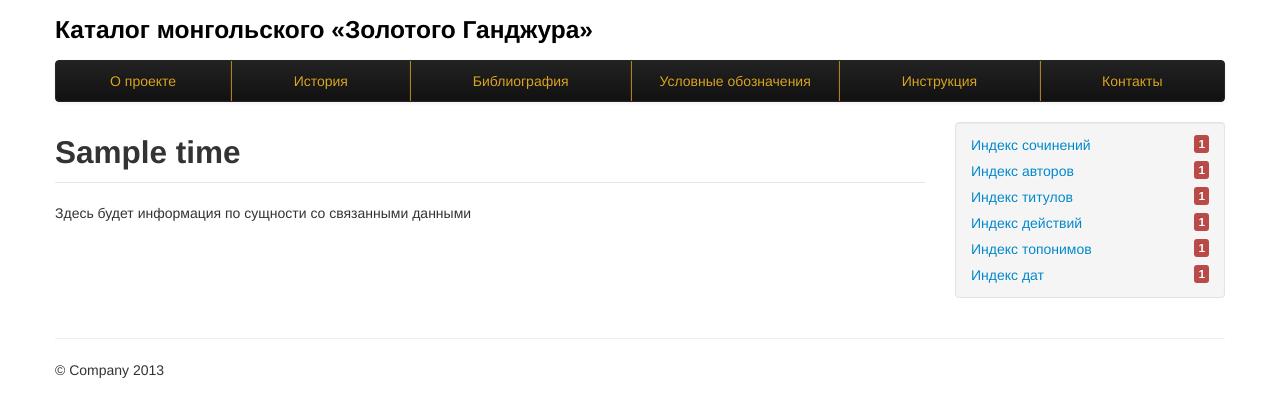
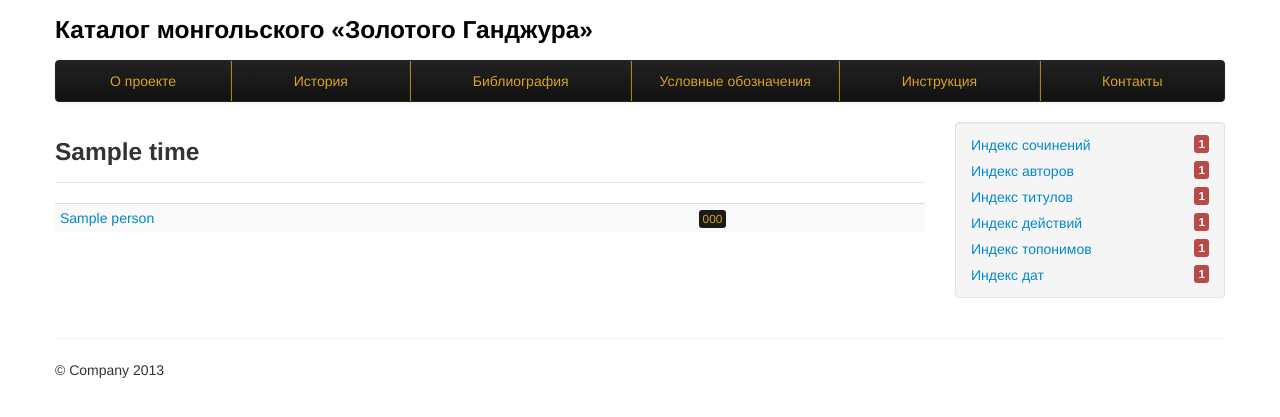
Before and after one commit to Se7ge/yanjur, a Flask app: a page that uses application/templates/times/entity.html in a window 1280 px wide. Shown: the top 417 px of the page. Run offline with Flask 2, Linux system fonts and the light colour scheme; tables that the repository leaves empty hold one stand-in row (values such as "Sample post"); parts of the project's set-up code (start-up, migrations or seed data) failed here and were passed over; some libraries are stand-ins or nearby versions.

Commit message:
Entity view

```diff
--- a/admin/models.py
+++ b/admin/models.py
@@ -117,9 +117,9 @@ class Work_Person(Base):
     time_id = Column(Integer, ForeignKey(Work_Time.id))
 
     work = relationship(Work)
-    person = relationship(Person, backref='works')
-    titles = relationship(Title, secondary='work_person_titles', backref='works')
-    actions = relationship(Action, secondary='work_person_actions', backref='works')
+    # person = relationship(Person, backref='works')
+    # titles = relationship(Title, secondary='work_person_titles', backref='works')
+    # actions = relationship(Action, secondary='work_person_actions', backref='works')
     times = relationship(Work_Time, backref='works')
     places = relationship(Place, backref='works')
 
--- a/application/templates/times/entity.html
+++ b/application/templates/times/entity.html
@@ -1,5 +1,21 @@
 {% extends 'base.html' %}
+{% block title %} > Даты > {{ entity_data.name }}{% endblock %}
 {% block content %}
-    <legend><h2>{{ data.name }}</h2></legend>
-    <p>Здесь будет информация по сущности со связанными данными</p>
+    <legend><h3>{{ entity_data.name }}</h3></legend>
+    <table class="table table-striped table-condensed">
+        {% if person_times %}
+            {% for item in person_times %}
+            <tr>
+                <td><a href="{{ url_for('person', id=item['person'].id) }}" title="{{ item['person'].name }}">{{ item['person'].name }}</a></td>
+                <td>
+                    {% if item['works'] %}
+                    {% for person_work in item['works'] %}
+                    <a href="{{ url_for('work', id=person_work.work.id) }}" class="label label-inverse" title="{{ person_work.work.name }}">{{ person_work.work.number }}</a>
+                    {% endfor %}
+                    {% endif %}
+                </td>
+            </tr>
+            {% endfor %}
+        {% endif %}
+    </table>
 {% endblock %}
--- a/application/views.py
+++ b/application/views.py
@@ -2,6 +2,7 @@
 from flask import render_template, abort
 from application.app import app
 from admin.models import Pages, Work, Work_Time, Action, Title, Place, Person, Work_Person, Work_Person_Titles
+from admin.models import Work_Person_Actions
 from admin.database import Session
 from application.context_processors import sidebar_menu
 
@@ -45,12 +46,13 @@ def work(id):
 @app.route('/person/<int:id>.html')
 def person(id):
     person = session.query(Person).get(id)
+
+    person_titles = list()
     query = (session.query(Title)
              .join(Work_Person_Titles)
              .join(Work_Person)
              .filter(Work_Person.person_id == id)
              .order_by(Title.name))
-    person_titles = list()
     for title in query.all():
         works = (session.query(Work_Person)
                  .join(Work_Person_Titles)
@@ -60,21 +62,47 @@ def person(id):
                  .all())
         person_titles.append(dict(title=title, works=works))
 
-    person_actions = (session.query(Action)
-                      .join(Work_Person.work)
-                      .filter(Action.works.any(Work_Person.person_id == id))
-                      .order_by(Action.name, Work.number)
-                      .all())
-    person_times = (session.query(Work_Time)
-                    .join(Work_Person.work)
-                    .filter(Work_Time.works.any(Work_Person.person_id == id))
-                    .order_by(Work_Time.name, Work.number)
-                    .all())
-    person_places = (session.query(Place)
-                     .join(Work_Person.work)
-                     .filter(Place.works.any(Work_Person.person_id == id))
-                     .order_by(Place.name, Work.number)
-                     .all())
+    person_actions = list()
+    query = (session.query(Action)
+             .join(Work_Person_Actions)
+             .join(Work_Person)
+             .filter(Work_Person.person_id == id)
+             .order_by(Action.name))
+    for action in query.all():
+        works = (session.query(Work_Person)
+                 .join(Work_Person_Actions)
+                 .join(Work)
+                 .filter(Work_Person_Actions.action_id == action.id, Work_Person.person_id == id)
+                 .order_by(Work.number)
+                 .all())
+        person_actions.append(dict(action=action, works=works))
+
+    person_times = list()
+    query = (session.query(Work_Time)
+             .join(Work_Person)
+             .filter(Work_Person.person_id == id)
+             .order_by(Work_Time.name))
+    for time in query.all():
+        works = (session.query(Work_Person)
+                 .join(Work)
+                 .filter(Work_Person.time_id == time.id, Work_Person.person_id == id)
+                 .order_by(Work.number)
+                 .all())
+        person_times.append(dict(time=time, works=works))
+
+    person_places = list()
+    query = (session.query(Place)
+             .join(Work_Person)
+             .filter(Work_Person.person_id == id)
+             .order_by(Place.name))
+    for place in query.all():
+        works = (session.query(Work_Person)
+                 .join(Work)
+                 .filter(Work_Person.place_id == place.id, Work_Person.person_id == id)
+                 .order_by(Work.number)
+                 .all())
+        person_places.append(dict(place=place, works=works))
+
     if person:
         return render_template('persons/entity.html',
                                entity='person',
@@ -119,8 +147,26 @@ def title(id):
 @app.route('/action/<int:id>.html')
 def action(id):
     action = session.query(Action).get(id)
+    person_actions = list()
+    query = (session.query(Person)
+             .join(Work_Person)
+             .join(Work_Person_Actions)
+             .filter(Work_Person_Actions.action_id == id)
+             .order_by(Person.name))
+    for person in query.all():
+        works = (session.query(Work_Person)
+                 .join(Work_Person_Actions)
+                 .join(Work)
+                 .filter(Work_Person_Actions.action_id == id, Work_Person.person_id == person.id)
+                 .order_by(Work.number)
+                 .all())
+        person_actions.append(dict(person=person, works=works))
     if action:
-        return render_template('actions/entity.html', entity='action', entity_id=id, data=action)
+        return render_template('actions/entity.html',
+                               entity='action',
+                               entity_id=id,
+                               entity_data=action,
+                               person_actions=person_actions)
     else:
         abort(404)
 
@@ -128,8 +174,24 @@ def action(id):
 @app.route('/place/<int:id>.html')
 def place(id):
     place = session.query(Place).get(id)
+    person_places = list()
+    query = (session.query(Person)
+             .join(Work_Person)
+             .filter(Work_Person.place_id == id)
+             .order_by(Person.name))
+    for person in query.all():
+        works = (session.query(Work_Person)
+                 .join(Work)
+                 .filter(Work_Person.place_id == id, Work_Person.person_id == person.id)
+                 .order_by(Work.number)
+                 .all())
+        person_places.append(dict(person=person, works=works))
     if place:
-        return render_template('places/entity.html', entity='place', entity_id=id, data=place)
+        return render_template('places/entity.html',
+                               entity='place',
+                               entity_id=id,
+                               entity_data=place,
+                               person_places=person_places)
     else:
         abort(404)
 
@@ -137,8 +199,24 @@ def place(id):
 @app.route('/time/<int:id>.html')
 def time(id):
     time = session.query(Work_Time).get(id)
+    person_times = list()
+    query = (session.query(Person)
+             .join(Work_Person)
+             .filter(Work_Person.time_id == id)
+             .order_by(Person.name))
+    for person in query.all():
+        works = (session.query(Work_Person)
+                 .join(Work)
+                 .filter(Work_Person.time_id == id, Work_Person.person_id == person.id)
+                 .order_by(Work.number)
+                 .all())
+        person_times.append(dict(person=person, works=works))
     if time:
-        return render_template('times/entity.html', entity='time', entity_id=id, data=time)
+        return render_template('times/entity.html',
+                               entity='time',
+                               entity_id=id,
+                               entity_data=time,
+                               person_times=person_times)
     else:
         abort(404)
 
```
Also changed, not shown: application/templates/actions/entity.html (+18 -2 lines), application/templates/persons/entity.html (+9 -9 lines), application/templates/places/entity.html (+18 -2 lines).
